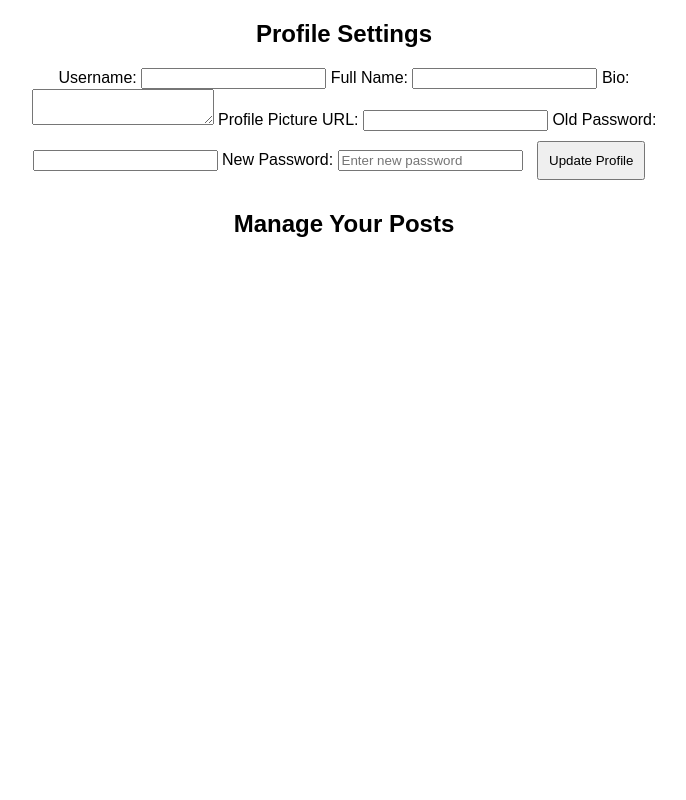
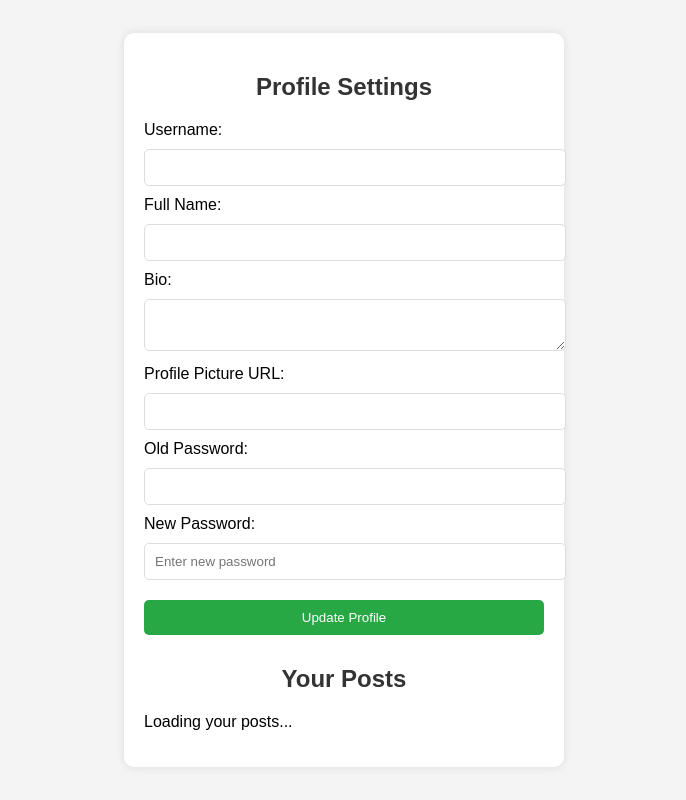
Before and after one commit to Developer9844/auth_app, a Node server app: page /profile in a window 1280 px wide. Shown: the whole page, without its empty margins (296-982 px from the left). Run offline with Node 20, Linux system fonts and the light colour scheme.

Commit message:
design, added api for user post, edit adn delete post

```diff
--- a/fe/public/style.css
+++ b/fe/public/style.css
@@ -1,22 +1,80 @@
+/* General Styles */
 body {
     font-family: Arial, sans-serif;
+    background-color: #f4f4f4;
+    margin: 0;
+    padding: 0;
+    display: flex;
+    justify-content: center;
+    align-items: center;
+    min-height: 100vh;
+}
+
+.container {
+    background: white;
+    padding: 20px;
+    border-radius: 10px;
+    box-shadow: 0 0 10px rgba(0, 0, 0, 0.1);
+    width: 100%;
+    max-width: 400px;
+}
+
+h2 {
+    text-align: center;
+    color: #333;
+}
+
+input,
+textarea,
+button {
+    width: 100%;
+    padding: 10px;
+    margin: 10px 0;
+    border-radius: 5px;
+    border: 1px solid #ddd;
+}
+
+button {
+    background-color: #28a745;
+    color: white;
+    border: none;
+    cursor: pointer;
+}
+
+button:hover {
+    background-color: #218838;
+}
+
+/* Login & Register Page */
+.auth-container {
+    max-width: 350px;
     text-align: center;
 }
 
-.container {
-    width: 50%;
-    margin: auto;
+/* Profile Page */
+.profile-container {
+    max-width: 500px;
 }
 
-button {
-    padding: 10px;
-    margin: 10px;
-    cursor: pointer;
+/* Posts Section */
+.posts-container {
+    max-width: 600px;
+    text-align: left;
 }
 
-.post {
-    background: #f4f4f4;
-    padding: 10px;
-    margin: 10px;
+.user-post {
+    background: #fff;
+    padding: 15px;
     border-radius: 5px;
+    box-shadow: 0 0 5px rgba(0, 0, 0, 0.1);
+    margin-bottom: 10px;
 }
+
+.user-post textarea {
+    width: 100%;
+    min-height: 50px;
+}
+
+.user-post button {
+    margin-right: 5px;
+}
--- a/fe/views/profile.hbs
+++ b/fe/views/profile.hbs
@@ -33,10 +33,11 @@
             <button type="submit">Update Profile</button>
         </form>
 
-        <h2>Manage Your Posts</h2>
-        <div id="user-posts-container"></div>
+        <h2>Your Posts</h2>
+        <div id="userPostsContainer">
+            <p>Loading your posts...</p>
+        </div>
 
-        <p id="message"></p>
     </div>
 
     <script src="/script.js"></script>
```
Also changed, not shown: 1 other file.
